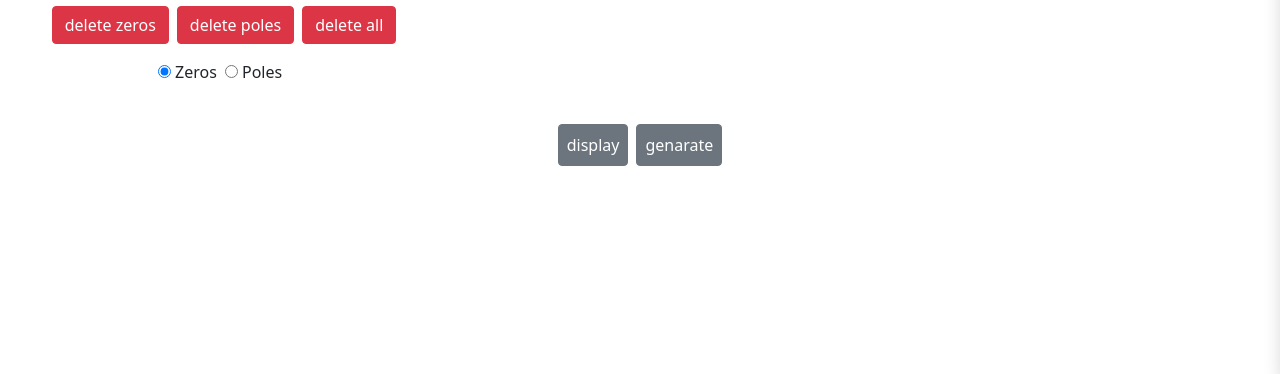
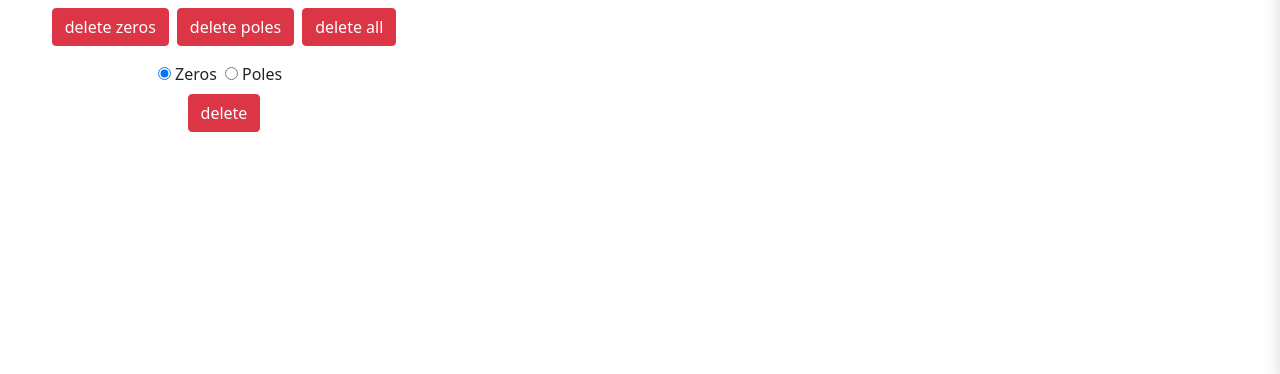
Before and after one commit to Nourhan-Sayed/digital_filters, a Flask app: page / in a window 1280 px wide. Shown: the part 426-800 px from the top of the page. Run offline with Flask 2, Linux system fonts and the light colour scheme; some libraries are stand-ins or nearby versions.

Commit message:
Update index.html

```diff
--- a/templates/index.html
+++ b/templates/index.html
@@ -30,12 +30,13 @@
   <div class="parent">
     <div class="child d-flex flex-column justify-content-center align-items-center" style="width: 35%;">
       <div class="d-flex justify-content-between mb-1 mt-5 ">
-        <button class="btn btn-danger mx-1" onclick="deleteFreq()">delete </button>
+
         <!-- <button class="btn btn-secondary mx-1" onclick="addConjugate()">conjugate</button> -->
         <!-- <select class="m-1" name="allpassfilters" id="allpassfilters" ="Select Filters" style="min-width: 50px;">
         </select> -->
         <button class="btn btn-primary mx-2 text-nowrap" data-bs-toggle="modal" data-bs-target="#myModal">add all pass filter</button>
       </div>
+      <button id="signalsplot" class="btn btn-secondary p-2" data-bs-toggle="modal" data-bs-target="#GeneratedSignalModel">genarate</button>
       <canvas id="zplanecanvas" width="300" height="300" style="border:1px solid #d3d3d388;">
     </canvas>
     <div class="d-flex justify-content-between my-2">
@@ -59,7 +60,7 @@
         </div>
       </div>
     </div>
-
+    <button class="btn btn-danger mx-1" onclick="deleteFreq()">delete </button>
     </div>
     <div class="child" style="width: 50%;">
       <div id="myDiv">
@@ -70,14 +71,11 @@
   </div>
 
   <div class="parent d-flex flex-column align-items-center">
-    <div id="coordinates">
-    </div>
+
     <div class="convert d-flex flex-row justify-content-center">
-      <button id="signalsplot" class="btn btn-secondary p-2" data-bs-toggle="modal" data-bs-target="#realTimeSignalModal">display</button>
+
       <div class="margin mx-1"></div>
-      <button id="signalsplot" class="btn btn-secondary p-2" data-bs-toggle="modal" data-bs-target="#GeneratedSignalModel">genarate</button>
 
-    </div>
 
   </div>
 
@@ -111,22 +109,7 @@
               </div>
           </div>
         </div>
-        <!-- Modal footer -->
-        <div class="modal-footer"
-          style = "
-          display: flex;
-          justify-content: space-between;
-          width: 100%;
-          "
-        >
-          <div class="d-flex">
-          <form enctype="multipart/form-data" method="post" id="form" >
-            <label for="signalFile" style = " font-size:medium;" class="btn btn-success my-2">Load Signal</label>
-            <input type="file" id="signalFile" accept=".csv" class="btn btn-success" style="visibility:hidden;" />
-          </form>
-          </div>
-          <button type="button" style = "font-size:medium;" class="btn btn-danger" data-bs-dismiss="modal">Close</button>
-        </div>
+
       </div>
     </div>
   </div>
@@ -160,6 +143,8 @@
                   <div>X Mouse position: <span id="c_p_x"></span>.</div>
                   <div>Y Mouse position: <span id="c_p_y"></span>.</div>
                   <div>length of x array: <span id="result"></span>.</div>
+
+
                 </div>
               </div>
               </div>
@@ -173,6 +158,13 @@
           width: 100%;
           "
         >
+        <div class="d-flex">
+          <form enctype="multipart/form-data" method="post" id="form" >
+            <label for="signalFile" style = " font-size:medium;" class="btn btn-success my-2">Load Signal</label>
+            <input type="file" id="signalFile" accept=".csv" class="btn btn-success" style="visibility:hidden;" />
+          </form>
+          </div>
+
           <div class="d-flex">
           </div>
           <button type="button" style = "font-size:medium;" class="btn btn-danger" data-bs-dismiss="modal">Close</button>
```
